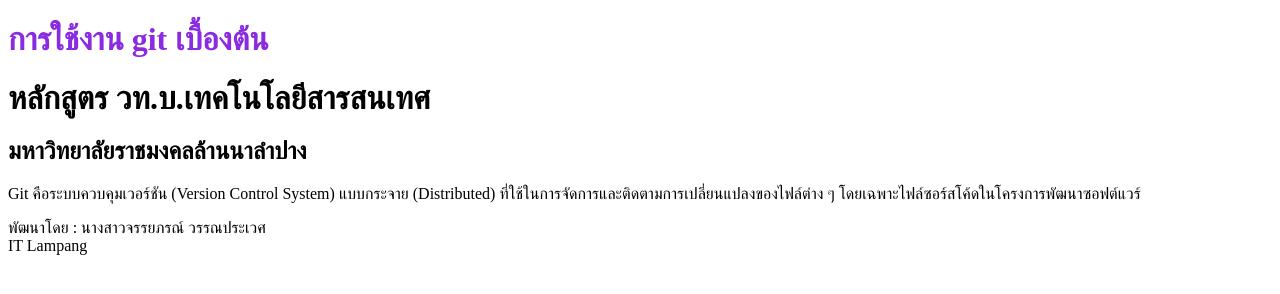
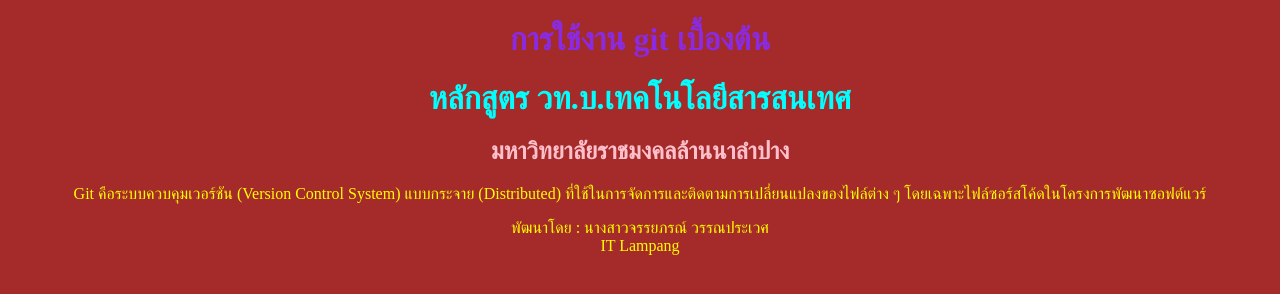
Before and after one commit to wannapawatmomay23-blip/myprofile, a plain HTML site: page index.html in a window 1280 px wide. Drawn offline with Linux system fonts and the light colour scheme.

Commit message:
junyaporn

```diff
--- a/index.html
+++ b/index.html
@@ -4,6 +4,7 @@
     <meta charset="UTF-8">
     <meta name="viewport" content="width=device-width, initial-scale=1.0">
     <title>index.html</title>
+    <link rel="stylesheet"href="stye.css"
 </head>
 <body>
     <h1 style=" color: blueviolet;">การใช้งาน git เบื้องต้น</h1>
--- /dev/null
+++ b/stye.css
@@ -0,0 +1,16 @@
+body{
+    background-color: brown;
+    text-align: center;
+}
+h1{
+    color: aqua;
+}
+h2{
+    color: pink;
+}
+p{
+    color: yellow;
+}
+h1-color{
+    color: red;
+}
```
